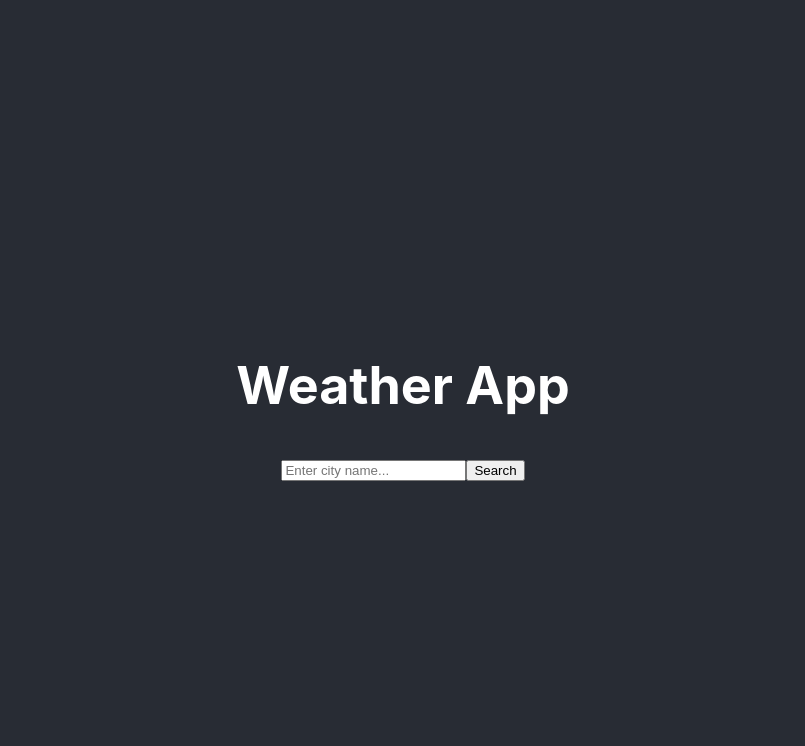
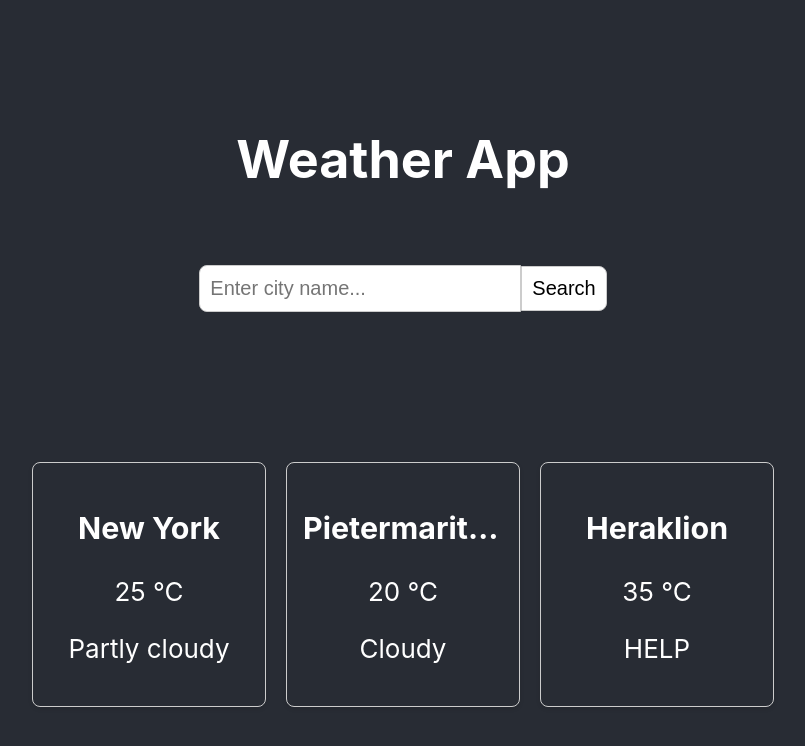
Before and after one commit to ytzortz/Weather-app-react, a React (Create React App) app in the folder project/: page / in a window 1280 px wide. Shown: the top 746 px of the page, without its empty margins (237-1042 px from the left). Built offline with nearby package versions, Linux system fonts and the light colour scheme.

Commit message:
implemented the weather cards. Minor css added

```diff
--- a/project/src/components/SearchBar.js
+++ b/project/src/components/SearchBar.js
@@ -1,4 +1,5 @@
 import React, { useState } from 'react';
+import '../styles/SearchBar.css'; // Adjust the path as needed
 
 
 const SearchBar = ({ onSearch }) => {
@@ -21,15 +22,16 @@ const SearchBar = ({ onSearch }) => {
 
 
   return (
-    <div className="search-bar">
+    <div className="search-bar-container">
       <input
+        className='search-bar-input'
         type="text"
         placeholder="Enter city name..."
         value={query}
         onChange={handleInputChange}
         onKeyPress={handleKeyPress}
       />
-      <button onClick={handleSearch}>Search</button>
+      <button className='search-bar-button' onClick={handleSearch}>Search</button>
     </div>
   );
 };
--- a/project/src/components/WeatherCard.js
+++ b/project/src/components/WeatherCard.js
@@ -1,10 +1,13 @@
+import '../styles/WeatherCard.css';
 
-const WeatherCard = ({ city, temperature, description }) => {
+const WeatherCard = ({ city, temperature, description, onClick = () => {} }) => {
     return (
-      <div className="weather-card">
-        <h3>{city}</h3>
-        <p>{temperature} °C</p>
-        <p>{description}</p>
+      <div className="weather-card" onClick={onClick}>
+        <div className="weather-card-content">
+          <h3>{city}</h3>
+          <p>{temperature} °C</p>
+          <p>{description}</p>
+        </div>
       </div>
     );
   };
--- /dev/null
+++ b/project/src/components/WeatherCardsContainer.js
@@ -0,0 +1,27 @@
+import WeatherCard from './WeatherCard';
+import '../styles/WeatherCardsContainer.css';
+
+const WeatherCardsContainer = ({ weatherData }) => {
+
+  const handleCardClick = (city) => {
+    console.log('Card clicked:', city);
+    // Will add more functionalities later on
+  };
+
+
+  return (
+    <div className="weather-cards-container">
+      {weatherData.map((weather) => (
+        <WeatherCard
+          key={weather.id}
+          city={weather.city}
+          temperature={weather.temperature}
+          description={weather.description}
+          onClick={() => handleCardClick(weather.city)}
+        />
+      ))}
+    </div>
+  );
+};
+
+export default WeatherCardsContainer;
--- a/project/src/pages/Home.js
+++ b/project/src/pages/Home.js
@@ -1,17 +1,41 @@
+import React, { useState } from 'react';
 import BigTitle from '../components/BigTitle';
 import SearchBar from '../components/SearchBar';
+import WeatherCardsContainer from '../components/WeatherCardsContainer';
 
 const Home = () => {
 
-    const handleSearch = (city) => {
-        // logic and API call
-        console.log(`Searching for city: ${city}`);
+
+      const [weatherData, setWeatherData] = useState([
+        { id: 1, city: 'New York', temperature: 25, description: 'Partly cloudy' },
+        { id: 2, city: 'Pietermaritzburg', temperature: 20, description: 'Cloudy' },
+        { id: 3, city: 'Heraklion', temperature: 35, description: 'HELP' }
+      ]);
+
+      const handleSearch = (city) => {
+        // Logic to update weatherData based on search query
+
+        // Pernao to onoma apo to search stin poli me id = 1
+        // einai paradigma apla gia katanoisi
+
+        setWeatherData(prevWeatherData => {
+          const updatedWeatherData = prevWeatherData.map(item => {
+            if (item.id === 1) {
+              return { ...item, city: city }; // Update city name for id 1
+            }
+            return item;
+          });
+          return updatedWeatherData;
+        });
       };
+
+
 
     return (
       <div>
         <BigTitle title="Weather App"/>
         <SearchBar onSearch={handleSearch}/>
+        <WeatherCardsContainer weatherData={weatherData}/>
       </div>
     );
   };
--- /dev/null
+++ b/project/src/styles/SearchBar.css
@@ -0,0 +1,20 @@
+.search-bar-input {
+    width: 300px;
+    height: 45px;
+    font-size: 20px;
+    padding: 0 10px;
+    border: 1px solid #ccc;
+    border-radius: 8px 0 0 8px;
+}
+
+.search-bar-button{
+    height: 45px;
+    padding: 0 10px;
+    font-size: 20px;
+    color: black;
+    background-color: white;
+    cursor: pointer;
+    border: 1px solid #ccc;
+    border-radius: 0 8px 8px 0;
+
+}
--- /dev/null
+++ b/project/src/styles/WeatherCard.css
@@ -0,0 +1,30 @@
+.weather-card {
+    border: 1px solid #ccc;
+    border-radius: 8px;
+    padding: 16px;
+    width: 200px;
+    max-width: 250px;
+    box-shadow: 0 2px 4px rgba(0, 0, 0, 0.1);
+    text-align: center;
+    overflow: hidden; /* For a huge city name such as Pietermaritzburg, SA */
+    cursor: pointer;
+    transition: transform 0.2s ease-in-out; /* Smooth hover effect */
+  }
+
+  .weather-card:hover {
+    transform: scale(1.05); /* Card enlarged */
+  }
+
+  /* To prevent overflows from a big string (huge city name etc) */
+  .weather-card-content h3 {
+    white-space: nowrap; /* Prevents text from wrapping to the next line */
+    overflow: hidden; /* Ensures the text stays within the container */
+    text-overflow: ellipsis; /* Adds ellipsis -> (...) for overflowing text */
+  }
+
+  .weather-cards-container {
+    display: flex;
+    flex-wrap: wrap;
+    justify-content: center; /* Centers the cards horizontally */
+    gap: 20px;
+  }
--- /dev/null
+++ b/project/src/styles/WeatherCardsContainer.css
@@ -0,0 +1,3 @@
+.weather-cards-container{
+    padding-top: 150px;
+}
```
